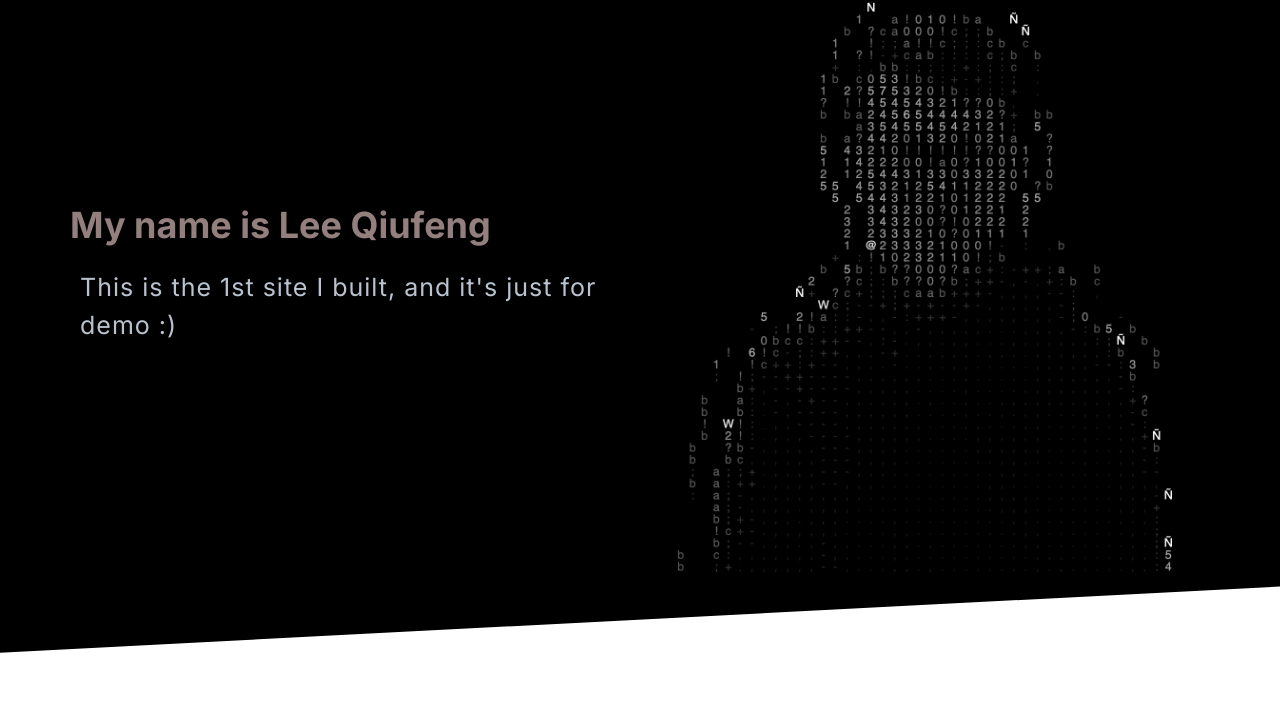
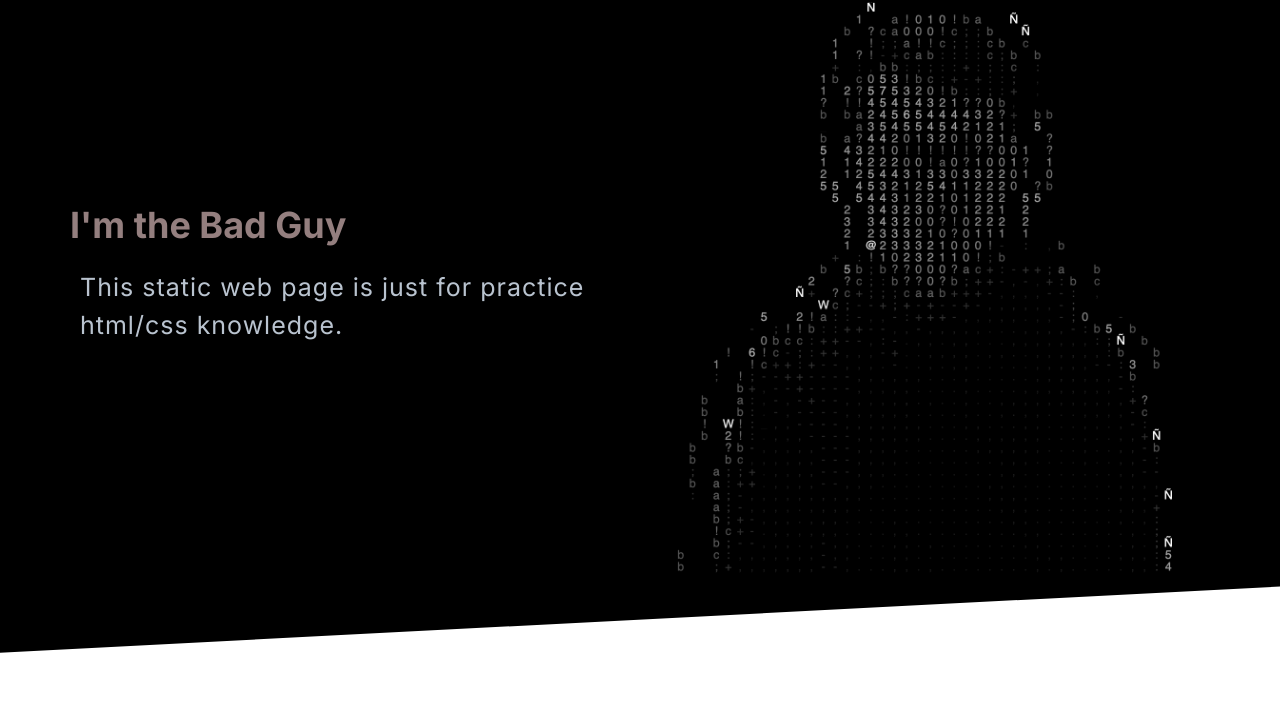
Before and after one commit to lqfeng2022/simonfy, a website built with Parcel: page index.html in a window 1280 px wide. Shown: the part 64-777 px from the top of the page. Built offline with nearby package versions, Linux system fonts and the light colour scheme.

Commit message:
Rename web name and text content in page header

```diff
--- a/index.html
+++ b/index.html
@@ -10,7 +10,7 @@
     <meta property="og:type" content="website" />
     <meta property="og:image" content="http://" />
     <meta property="og:url" content="https://simonfied.com" />
-    <title>Simonfy-The 1st site I built for demo :)</title>
+    <title>Simonfy</title>
     <link rel="preconnect" href="https://fonts.googleapis.com" />
     <link rel="preconnect" href="https://fonts.gstatic.com" crossorigin />
     <link
@@ -41,9 +41,9 @@
     <section class="block block--dark block--skewed-left hero">
       <div data-aos="zoom-in-up" class="container grid grid--1x2">
         <header class="block__header hero__content">
-          <h1 class="block__heading hero__heading">My name is Lee Qiufeng</h1>
+          <h1 class="block__heading hero__heading">I'm the Bad Guy</h1>
           <p class="hero__tagline">
-            This is the 1st site I built, and it's just for demo :)
+            This static web page is just for practice html/css knowledge.
           </p>
         </header>
         <img class="hero__image" src="images/simon_ascii48_2.png" alt="" />
```
Also changed, not shown: 1 other file.
